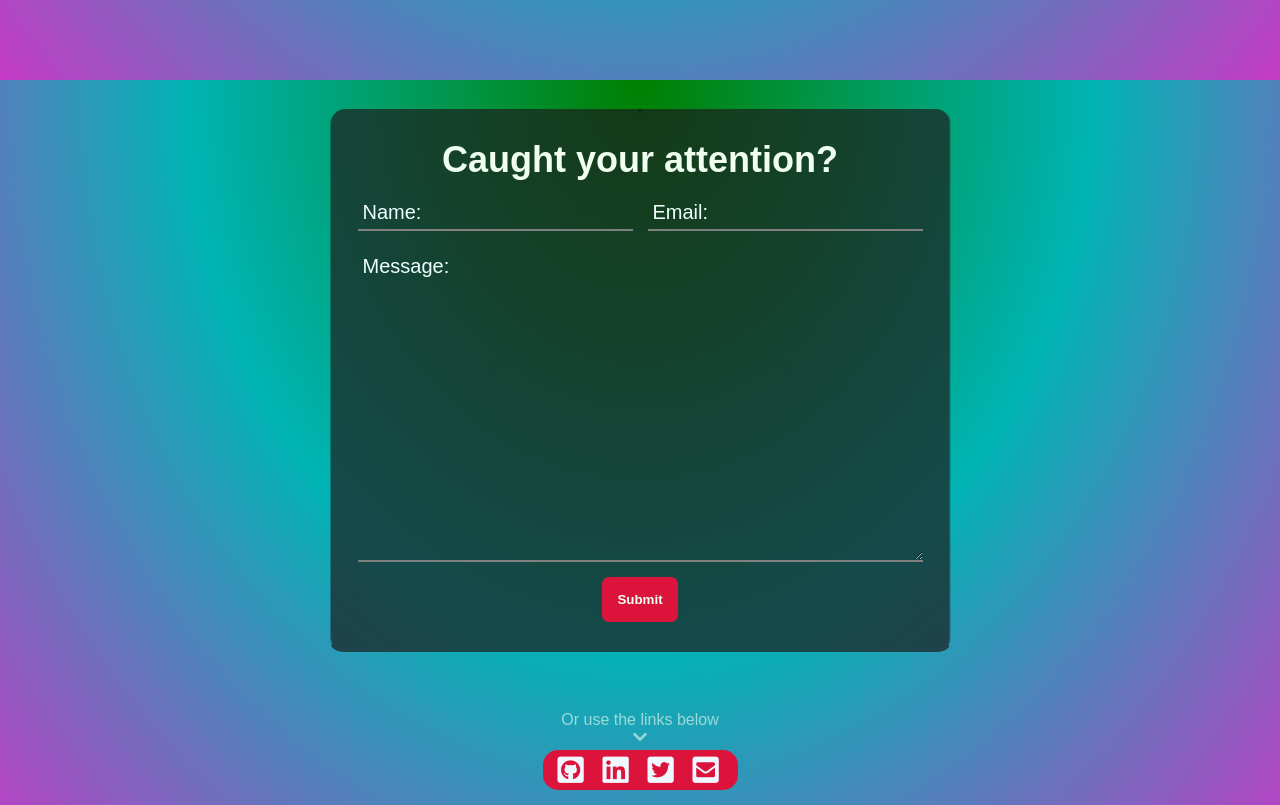
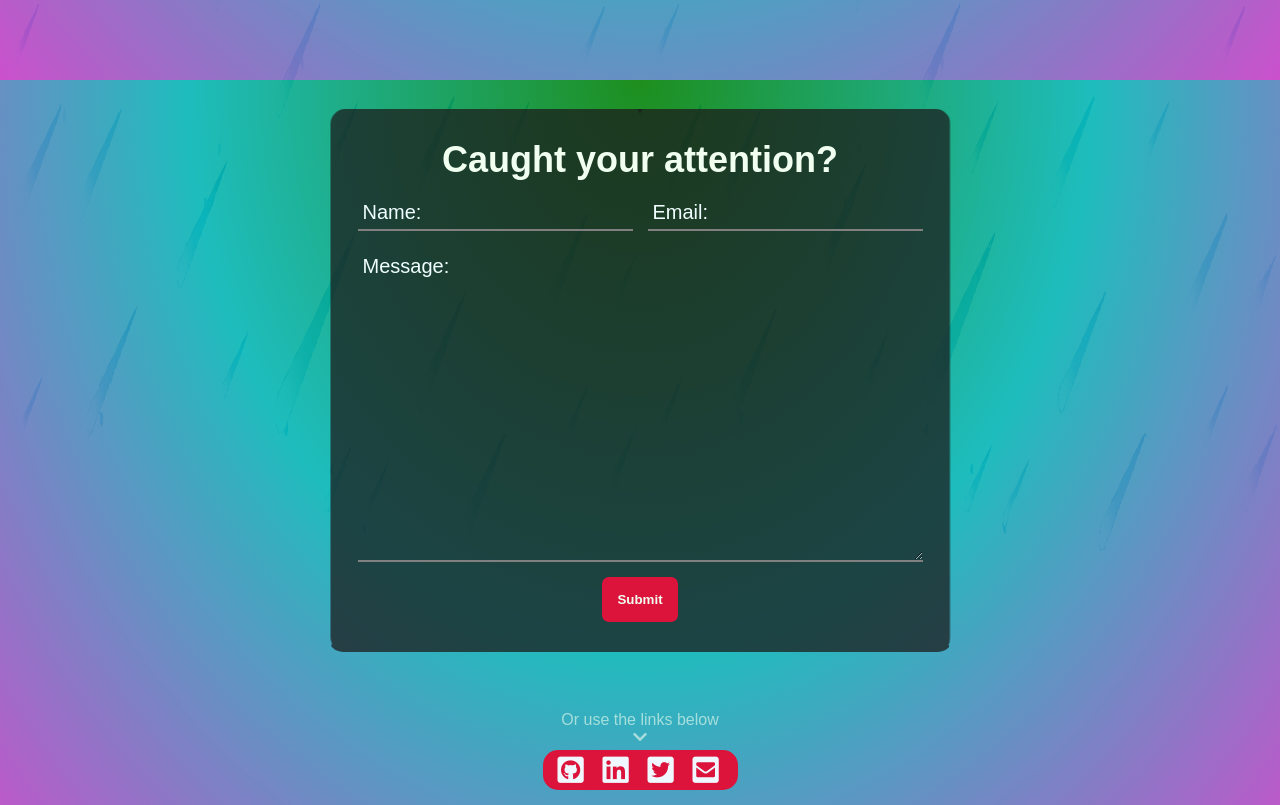
Before and after one commit to krushilnaik/krushilnaik.github.io, a React (Create React App) app: page / in a window 1280 px wide. Shown: the part 2320-3125 px from the top of the page. Built offline with nearby package versions, Linux system fonts and the light colour scheme.

Commit message:
Styling tweaks
- add meteor shower to background
- adapt contact form colors to lighter background (i.e. make it darker)

```diff
--- a/public/assets/css/style.css
+++ b/public/assets/css/style.css
@@ -19,13 +19,21 @@ html {
 body {
 	width: 100vw;
 	max-width: 100%;
+	background-image: url(../images/background.png);
+	background-attachment: fixed;
+	background-size: 50% 50%;
 }
 
 #root {
 	width: 100%;
 
 	background: #c31432;
-	background: radial-gradient(ellipse at top, green, rgb(0, 180, 180), rgb(197, 58, 197));
+	background: radial-gradient(
+		ellipse at top,
+		rgba(0, 128, 0, 0.881),
+		rgba(0, 180, 180, 0.883),
+		rgba(197, 58, 197, 0.887)
+	);
 	background-attachment: fixed;
 	background-size: 400% 400%;
 	animation: backgroundAnimation 30s infinite;
--- a/src/components/scss/Airplane.scss
+++ b/src/components/scss/Airplane.scss
@@ -6,7 +6,7 @@
 	--rotate: 0;
 	--plane-x: 0;
 	--plane-y: 0;
-	--plane-opacity: 0.7;
+	--plane-opacity: 0.75;
 	--left-wing-background: var(--primary);
 	--left-wing-first-x: 0;
 	--left-wing-first-y: 0;
```
Also changed, not shown: public/assets/images/background.png (added).
